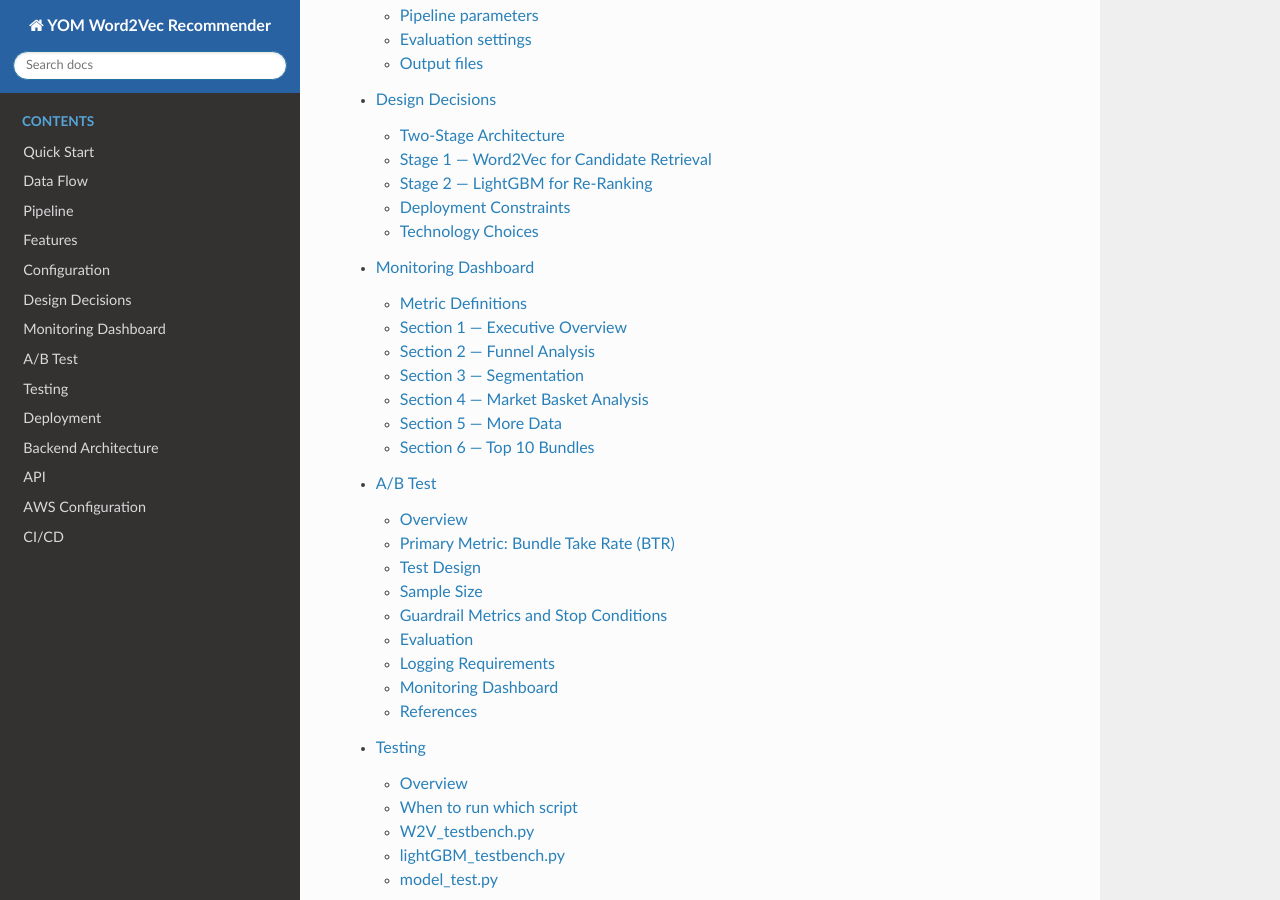
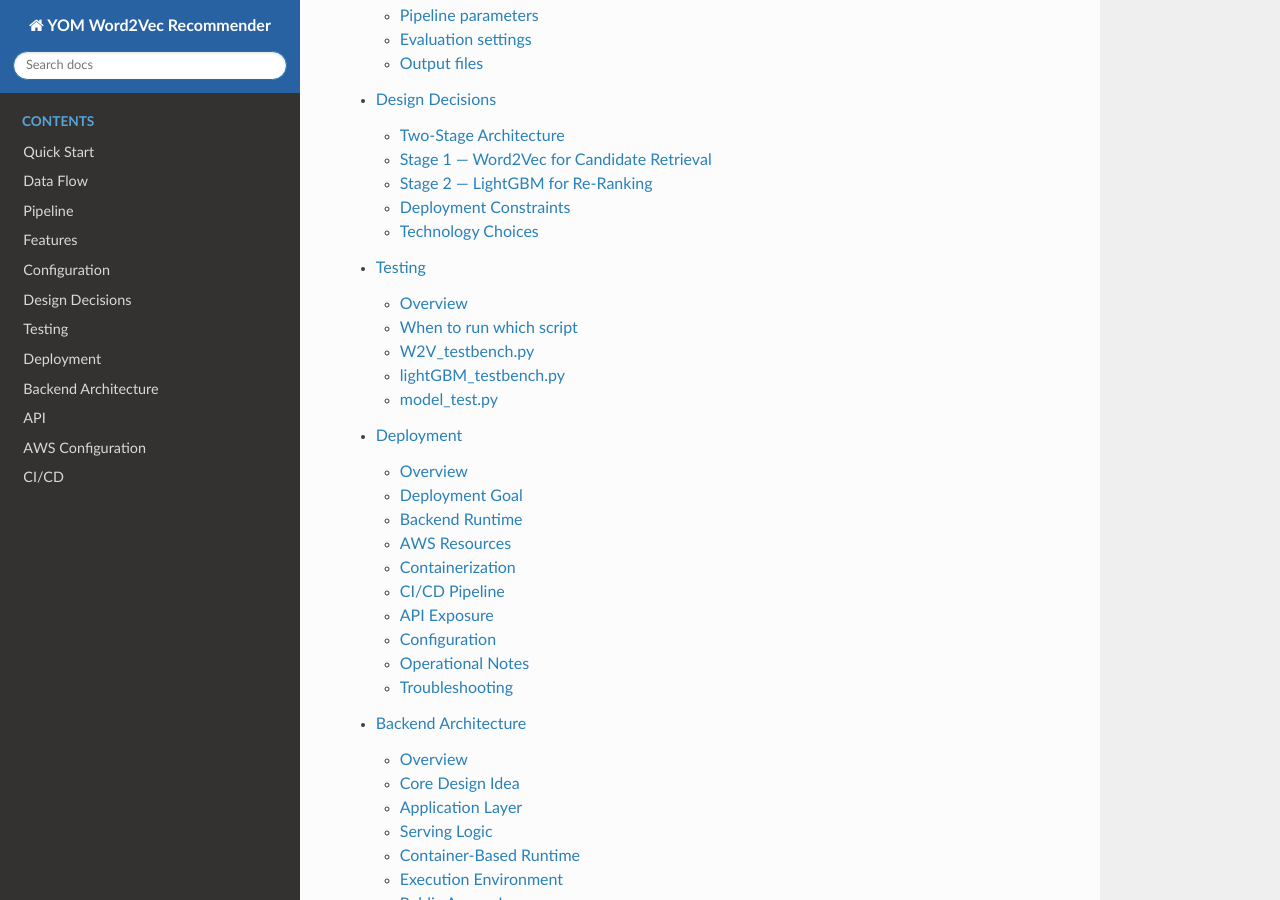
Before and after one commit to chris026/YOM-Word2Vec, a Sphinx documentation site: the page built from docs/index.rst, in a window 1280 px wide and 900 px high, scrolled down 2278 px. Built offline with Sphinx 7.4.7 and the Read the Docs theme 3.1.0, drawn with Linux system fonts in a browser that asks for light colours; pages that are not in the unit, such as notebooks, are missing from menus; some of the changed lines change nothing that is shown.

Commit message:
delete ab_test and dashboard.rst, because it's now part of the root doc

```diff
--- a/docs/ab_test.rst
+++ /dev/null
@@ -1,285 +0,0 @@
-A/B Test
-========
-
-This page describes the planned online A/B test that compares two
-versions of the bundle recommender. The test is designed to determine,
-with statistical significance, whether the new algorithm improves the
-**Bundle Take Rate (BTR)** over the current production baseline.
-A detailed treatment of the methodology is given in [Hagemeyer2025]_.
-
-The test has not been executed yet. All parameters below are sensible
-defaults chosen to fit the volume of traffic on the platform
-(approximately 1,000,000 orders per year). They should be revisited
-once preliminary data from a pilot period is available.
-
-
-Overview
---------
-
-Two algorithms are compared:
-
-- **Algorithm A** — the current production system (control / baseline).
-- **Algorithm B** — the new candidate system (treatment).
-
-The hypotheses to be tested are:
-
-.. math::
-
-   H_0\!: \mu_A = \mu_B \qquad H_1\!: \mu_B > \mu_A
-
-where :math:`\mu` denotes the mean BTR of a group. The test is therefore
-**one-sided**: the goal is to confirm that B is *better* than A, not
-merely *different* from A. If the data does not support :math:`H_1`,
-the production system stays on Algorithm A.
-
-
-Primary Metric: Bundle Take Rate (BTR)
---------------------------------------
-
-BTR is the share of displayed bundles that are actually purchased:
-
-.. math::
-
-   \text{BTR} = \frac{\#\,\text{Bundles purchased}}{\#\,\text{Bundles displayed}}
-
-Together with YOM, two key business metrics were defined for evaluating
-the recommender: **BTR** and **Absolute Additional Sales (AAS)**. In
-principle, either metric — or any other measurable outcome — could
-serve as the primary criterion for an online test.
-
-BTR was chosen as the primary metric for this experiment because the
-recommender system is explicitly designed to improve it: every
-modelling decision (co-purchase embeddings, LightGBM re-ranking) is
-optimised to increase the share of displayed bundles that are actually
-purchased. Using BTR as the test criterion therefore ensures that the
-experiment directly measures what the system was built to do. AAS
-remains a guardrail metric (see below) and provides the business with
-an absolute revenue figure, but it is a downstream consequence of BTR
-improvements rather than the direct signal the recommender acts on.
-
-
-Test Design
------------
-
-**Randomisation unit — Store**
-
-Randomisation happens at the store level, not at the session or user
-level. This matches the level at which the primary metric is reported
-and the level at which most of the variance in purchasing behaviour
-sits. It also avoids contamination effects: a single store always sees
-the same algorithm, so neither operators nor end customers experience
-inconsistent recommendations within a session.
-
-**Stratified assignment**
-
-Because store-level revenue is highly skewed (a small number of large
-stores account for a large share of orders), purely random assignment
-can produce groups with very different revenue profiles. Stores are
-therefore stratified by historical revenue (e.g. quartiles) before
-being randomly allocated within each stratum. This keeps the two
-groups balanced on the dimension that matters most for the outcome.
-
-**Allocation**
-
-A 1:1 allocation between A and B is used. Equal allocation maximises
-statistical power for a fixed total sample size and is the default
-recommendation for a confirmatory comparison.
-
-**Test parameters**
-
-The following defaults apply. They can be tightened or relaxed
-depending on how risk-averse the rollout decision should be.
-
-- Significance level :math:`\alpha = 0.05`
-- Power :math:`1 - \beta = 0.80`
-- Minimum detectable effect (MDE): **10 % relative increase in BTR**
-- Allocation ratio: 1:1
-- Planned duration: approximately **7 days**
-
-The 7-day window is a target rather than a hard constraint. The actual
-duration is determined by the sample size calculation below and should
-be confirmed from a short pilot run before the test starts.
-
-
-Sample Size
------------
-
-The test is a cluster-randomised experiment: stores are clusters, and
-bundle displays within a store are the units of observation. Standard
-sample size formulas have to be inflated to account for the fact that
-displays within the same store are not independent.
-
-**Design Effect**
-
-.. math::
-
-   \text{DE} = 1 + (n - 1)\,\rho
-
-where :math:`n` is the average number of bundle displays per store
-during the test window and :math:`\rho` is the **intraclass correlation
-(ICC)** — the share of variance in the take-or-not outcome that is
-explained by the store the display happened in. As a rule of thumb,
-display-level outcomes in e-commerce settings have an ICC in the range
-of 0.01–0.05.
-
-**Required bundle displays per group**
-
-.. math::
-
-   m = \frac{(Z_{1-\alpha/2} + Z_{1-\beta})^2 \cdot 2\sigma^2}{\Delta^2}
-       \cdot \bigl(1 + (n - 1)\rho\bigr)
-
-with:
-
-- :math:`Z_{1-\alpha/2} = 1.96` (for :math:`\alpha = 0.05`)
-- :math:`Z_{1-\beta} = 0.84` (for power = 0.80)
-- :math:`\sigma^2 = p_A (1 - p_A)`, the variance of the binary
-  take-or-not outcome for the baseline group
-- :math:`\Delta = 0.10 \cdot p_A`, the absolute change implied by an
-  MDE of 10 % relative
-
-The baseline BTR :math:`p_A`, the ICC :math:`\rho`, and the average
-displays per store :math:`n` are estimated from the most recent two
-weeks of production data before the test starts. Plugging these into
-the formula gives the required number of bundle displays per group,
-which is then translated into a test duration based on the historical
-display rate.
-
-If the resulting duration exceeds two weeks, the MDE should be
-increased (e.g. to 15 % relative). Detecting effects much smaller than
-10 % relative is rarely justified by the business cost of the rollout
-decision and inflates the sample size dramatically.
-
-
-Guardrail Metrics and Stop Conditions
--------------------------------------
-
-Even when BTR improves, the new algorithm can have negative
-side-effects on the business as a whole — for example by reorganising
-basket composition in a way that reduces overall revenue. Guardrail
-metrics are monitored continuously during the test and trigger an
-automatic stop if they breach a pre-defined threshold.
-
-The thresholds below are **example values** and must be confirmed with
-business stakeholders before the test goes live.
-
-- **Total revenue (treatment vs. control)** — stop if the treatment
-  group's daily revenue falls more than **5 %** below the control
-  group's for two consecutive days.
-- **Average Order Value (treatment vs. control)** — stop if AOV in the
-  treatment group drops by more than **10 %** versus the baseline
-  observed in the pre-test window.
-- **Recommender error rate** — stop if more than **1 %** of
-  recommendation requests fail or return empty results in either group.
-
-Stop conditions are evaluated daily on the previous day's data. A
-breach triggers an immediate rollback of the treatment group to
-Algorithm A; the test is then closed and the breach is investigated
-before any further experimentation.
-
-
-Evaluation
-----------
-
-After the test window closes, BTR is computed per store, and the two
-groups are compared with **Welch's t-test** on the store-level rates.
-Welch's t-test is preferred over Student's t-test because the two
-groups can have different variances, especially after stratification.
-
-The standard error of the difference in means is
-
-.. math::
-
-   s_{\bar{X}} = \sqrt{\frac{s_1^2}{n_1} + \frac{s_2^2}{n_2}}
-
-with degrees of freedom approximated by Welch-Satterthwaite
-
-.. math::
-
-   n_{df} \approx \frac{\left(\dfrac{s_1^2}{n_1} + \dfrac{s_2^2}{n_2}\right)^2}
-                       {\dfrac{(s_1^2/n_1)^2}{n_1 - 1} + \dfrac{(s_2^2/n_2)^2}{n_2 - 1}}
-
-and the test statistic
-
-.. math::
-
-   t = \frac{\bar{x}_B - \bar{x}_A}{s_{\bar{X}}}.
-
-**Decision rule**
-
-Reject :math:`H_0` in favour of :math:`H_1` if :math:`t > t_{\text{crit}}`,
-where :math:`t_{\text{crit}}` is the one-sided critical value at
-:math:`\alpha = 0.05` for :math:`n_{df}` degrees of freedom.
-A rejection is interpreted as evidence that
-Algorithm B improves BTR over Algorithm A and justifies the rollout.
-A non-rejection means production stays on Algorithm A.
-
-
-Logging Requirements
---------------------
-
-Valid evaluation depends entirely on the logs. Every interaction with
-the recommender during the test window must be recorded with enough
-context to reconstruct the funnel and attribute outcomes to the
-correct group.
-
-Each recommendation event is logged with:
-
-- ``store_id`` — the cluster the event belongs to.
-- ``group`` — ``A`` or ``B``, the algorithm assignment of the store.
-- ``algorithm_version`` — exact version string of the model serving
-  the request, so the test can be re-run or audited later.
-- ``event_type`` — one of ``impression``, ``click``,
-  ``add_to_basket``, ``purchased``.
-- ``bundle_id`` — the recommended bundle.
-- ``session_id`` / ``click_id`` — to link clicks to the purchases they
-  caused.
-- ``timestamp`` — UTC, millisecond precision.
-
-Logs are written in JSON for the event stream and aggregated nightly
-into Parquet files for analysis. Store-to-group assignments are
-recorded in a separate, immutable table at the start of the test and
-are never modified during the run.
-
-
-Monitoring Dashboard
---------------------
-
-A dedicated Metabase dashboard tracks the A/B test in near-real-time.
-It is the primary surface for spotting guardrail breaches and getting
-an intuitive sense of how the test is progressing before the formal
-evaluation at the end of the window. The dashboard uses the labels
-``baseline_algo`` and ``advanced_algo`` for groups A and B
-respectively.
-
-**Section 1 — Executive Overview**
-
-A row of side-by-side comparisons between the two groups.
-
-- *CTR — A/B comparison over time* — hourly CTR for each algorithm.
-  Sustained, parallel lines indicate that the experiment is running
-  cleanly. Sudden divergence or convergence outside the expected
-  effect size warrants a closer look at the logging pipeline before
-  trusting downstream metrics.
-- *Bundle Take Rate — by Algo* — daily BTR per group as a grouped bar
-  chart. This is the primary visual readout of the test outcome and
-  the chart to watch over the test window.
-- *Absolute Additional Sales — Baseline Algo* and *— Advanced Algo* —
-  two KPI tiles with daily attributed revenue per group, including
-  day-over-day deltas. Used together with the revenue guardrail.
-
-**Section 2 — Sankey Analysis**
-
-A Sankey diagram of the conversion funnel split by algorithm. Each
-group's flow from ``impression`` through ``click``, ``add_to_basket``
-and ``purchased`` is shown side by side, making it visually obvious
-where one algorithm is leaking users compared to the other and at
-which stage the gap (if any) opens up. This view complements the BTR
-chart: BTR shows *whether* the new algorithm is better, the Sankey
-shows *where* the difference is coming from.
-
-
-References
-----------
-
-.. [Hagemeyer2025] Hagemeyer, C. *Online Evaluation Techniques for Bundle Recommender Algorithms*. Projektseminar, 23. Oktober 2025.
--- a/docs/dashboard.rst
+++ /dev/null
@@ -1,183 +0,0 @@
-Monitoring Dashboard
-====================
-
-This page describes the Metabase dashboard used to monitor the YOM
-recommender system in production. It walks through each section of the
-dashboard, explains what the charts show, and defines every metric that
-appears on them.
-
-The data shown in the dashboard is synthetic test data. Time ranges may
-therefore be inconsistent between sections (e.g. October 2025 in some
-panels, January 2024 in others), and day-over-day deltas for partial
-days can look anomalous. This is expected and does not reflect a bug in
-the pipeline.
-
-
-Metric Definitions
-------------------
-
-The metrics were defined in collaboration with YOM to reflect the
-business goals of the recommender system.
-
-All metrics below are computed globally across the entire system,
-aggregating all recommendations, impressions, clicks, visits, and
-purchases, unless stated otherwise. :math:`B` denotes a bundle (a set
-of jointly recommended products).
-
-**Click-Through Rate (CTR)** — share of displayed recommendations that
-were clicked.
-
-.. math::
-
-   \text{CTR} = \frac{\#\,\text{Recommendation Clicks}}{\#\,\text{Displayed Recommendations}}
-
-**Click-Through Purchase (CTP)** — share of recommendation clicks that
-ultimately led to a purchase.
-
-.. math::
-
-   \text{CTP} = \frac{\#\,\text{Recommendation Purchases}}{\#\,\text{Recommendation Clicks}}
-
-**Bundle Take Rate (BTR)** — share of displayed bundles that were
-purchased.
-
-.. math::
-
-   \text{BTR} = \frac{\#\,\text{Bundles purchased}}{\#\,\text{Bundles displayed}}
-
-**Absolute Additional Sales** — number of purchases attributed to the
-recommender, i.e. purchases that followed a recommendation click. On
-the dashboard this is aggregated in local currency (CLP) using the
-bundle price.
-
-.. math::
-
-   \text{Absolute Additional Sales} = \#\,\text{Recommendation Purchases}
-
-**Count of Purchases(B)** — number of orders that contain bundle
-:math:`B`. With :math:`O` the set of all orders:
-
-.. math::
-
-   \text{Count of Purchases}(B) = \sum_{o \in O} \text{contains}(o, B)
-
-**Revisits(B)** — number of clicks on bundle :math:`B`. With :math:`C`
-the set of all clicks:
-
-.. math::
-
-   \text{Revisits}(B) = \bigl|\{\,c \in C \mid \text{isBundleClick}(c, B)\,\}\bigr|
-
-
-Section 1 — Executive Overview
-------------------------------
-
-A row of top-level KPIs intended as the dashboard's at-a-glance health
-check. Each tile shows the current value, the reference date, and the
-delta versus the previous day.
-
-- **Absolute Additional Sales** — revenue attributed to the recommender
-  for the reporting day.
-- **Bundle Take Rate** — BTR as defined above.
-- **Click Through Rate** — CTR as defined above.
-- **Click Through Purchase** — CTP as defined above.
-- **Revisits** — total number of bundle clicks for the reporting day
-  (sum of ``Revisits(B)`` over all bundles).
-
-Partial-day snapshots can produce large negative deltas (e.g. a −99 %
-drop in Revisits) simply because the day has not finished yet. This is
-a known artefact of the live reporting window, not a regression.
-
-
-Section 2 — Funnel Analysis
----------------------------
-
-A single conversion funnel that tracks users through the four stages of
-a recommendation:
-
-1. **impression** — a recommendation was displayed.
-2. **click** — the user clicked the recommendation.
-3. **add_to_basket** — the recommended bundle was added to the basket.
-4. **purchased** — the bundle was actually purchased.
-
-The percentages shown under each stage are computed relative to the
-number of impressions at the top of the funnel, so the final stage
-value corresponds directly to the overall impression-to-purchase
-conversion. The impression-to-click ratio at stage 2 equals the global
-CTR.
-
-
-Section 3 — Segmentation
-------------------------
-
-Breaks down engagement by commercial segment, product category, and
-geography.
-
-**Click Through Rate by Segment** — CTR over time, split by sales
-channel (``Distribuidores``, ``Foodservice``, ``Mayorista``, ``Ruta``,
-``Supermercados``). Used to spot channels where the recommender
-under- or over-performs.
-
-**Click Attribution by Category** — donut chart showing which product
-categories receive the clicks. The total in the centre is the click
-count over the reporting window. Useful for identifying category bias
-in the recommendations.
-
-**Click-Through-Rate by Region** — CTR per region (Chilean cities).
-Highlights geographic performance differences that may warrant
-region-specific re-ranking features.
-
-
-Section 4 — Market Basket Analysis
-----------------------------------
-
-Diagnostics on basket composition, grouped by the same channel and
-origin dimensions used during training. These charts are primarily for
-the data science team to validate that basket statistics in production
-match the distribution the model was trained on.
-
-**Count of Products in the Basket** — box plot of basket size per
-channel. Used to check whether basket-size distributions are stable
-over time.
-
-**Amplitude by Segment** — box plot of the number of distinct product
-categories per basket, grouped by origin (``ZHH1``, ``ZCA2``, ``ZB2P``,
-``ZPRE``, ``Ruta``, ``Mayorista``, ``Foodservice``). Measures how
-diverse baskets are within each segment.
-
-**Amplitude Over Time** — average category amplitude per day, split by
-origin. Useful for detecting drift in basket diversity.
-
-
-Section 5 — More Data
----------------------
-
-Supplementary time-series views that complement the Executive Overview.
-
-**Additional Sales over Time** — daily sum of attributed bundle
-revenue. The day-level counterpart to the *Absolute Additional Sales*
-KPI.
-
-**Purchases** — daily count of recommendation-driven purchases.
-
-**Engagement Metrics Over Time** — CTR, CTP, and CR plotted at hourly
-resolution. This is the primary view for detecting short-term anomalies
-in engagement; isolated spikes typically coincide with low-volume hours
-where the denominator collapses.
-
-**Count of Purchases by Productcategory** — daily purchase counts
-broken down by product category. Used to verify that category-level
-purchase volumes remain consistent with expectations.
-
-
-Section 6 — Top 10 Bundles
---------------------------
-
-Bar chart of the ten bundles with the highest purchase count over the
-reporting window, ranked by ``Count of Purchases(B)``. Useful for:
-
-- Identifying which bundles drive the majority of recommendation
-  revenue.
-- Sanity-checking that top bundles are commercially sensible
-  combinations rather than artefacts of the data.
-- Feeding back into catalogue and merchandising decisions.
--- a/docs/index.rst
+++ b/docs/index.rst
@@ -73,8 +73,6 @@ Contents
    features
    configuration
    design
-   dashboard
-   ab_test
    testing
    deployment
    backend-architecture
```
